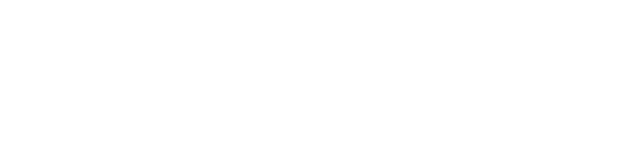
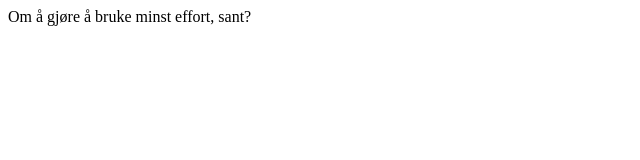
Before and after one commit to JoachimJo/GETAcademyTing, a plain HTML site: page index.html in a window 1280 px wide. Shown: the whole page, without its empty margins (0-640 px from the left). Drawn offline with Linux system fonts and the light colour scheme.

Commit message:
Update index.html

```diff
--- a/index.html
+++ b/index.html
@@ -7,6 +7,6 @@
     <title>Document</title>
 </head>
 <body>
-
+    Om å gjøre å bruke minst effort, sant?
 </body>
 </html>
```
